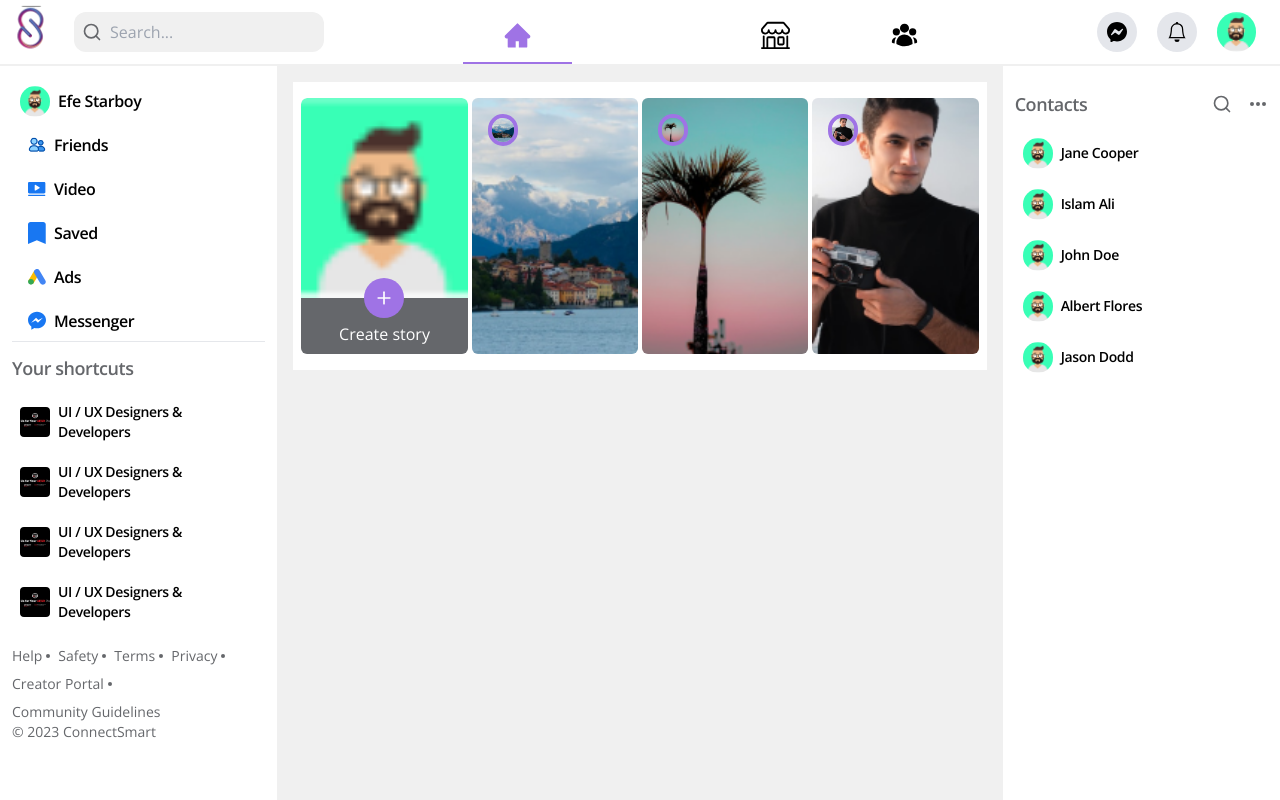
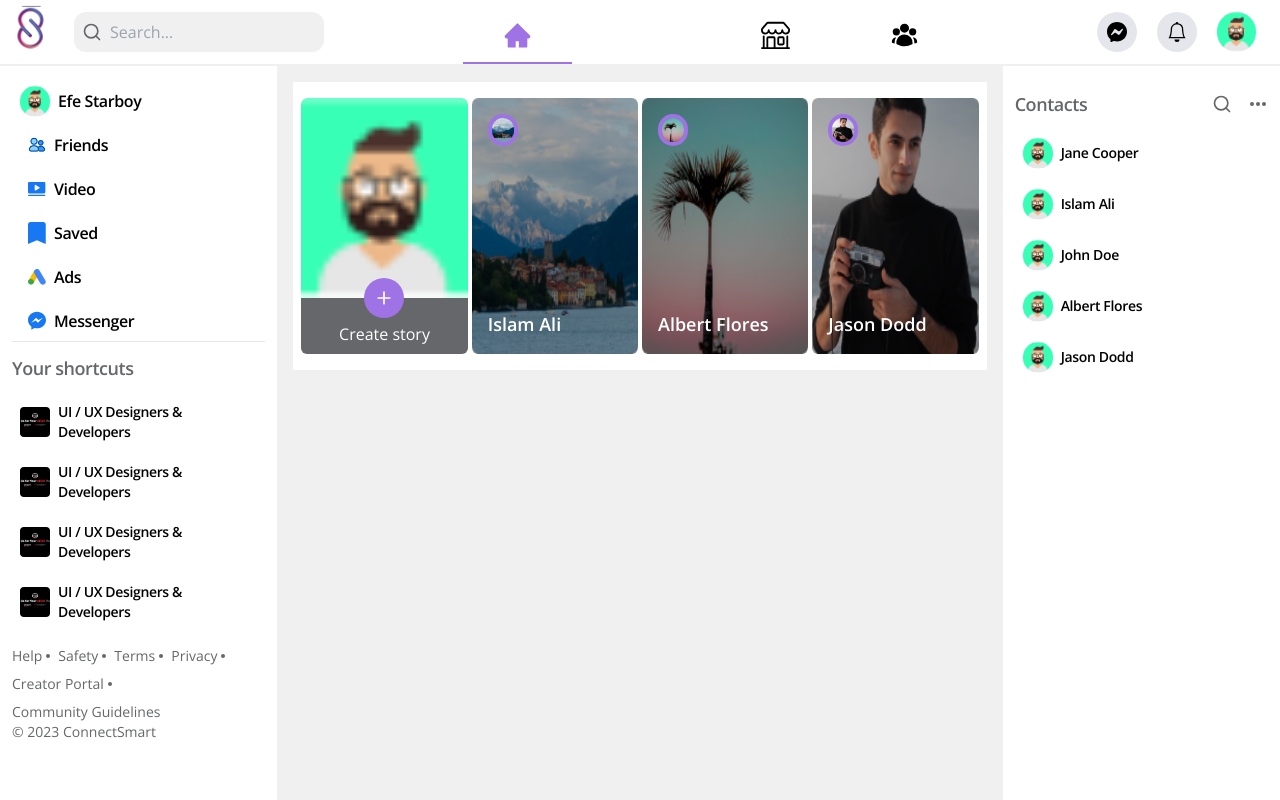
Before and after one commit to asiughuslyvesterobus/social_app, a Next.js app in the folder client/: page / in a window 1280 px wide. Built offline with nearby package versions, Linux system fonts and the light colour scheme; some icons are missing.

Commit message:
working on the main page

```diff
--- a/client/components/StoryCard.tsx
+++ b/client/components/StoryCard.tsx
@@ -9,9 +9,9 @@ const StoryCard = ({ profileImg, profileName, storyImage }: StoryProp) => {
         alt="story"
         width={100}
         height={100}
-        className="w-full h-full object-cover group-hover:scale-[1.08] transition-all"
+        className="w-full h-full group-hover:scale-[1.08] transition-all"
       />
-      <div className="absolute w-full h-full group-hover:bg-black/40 transition-all inset-0 flex items-start justify-between p-4">
+      <div className="absolute w-full h-full bg-black/30 transition-all inset-0 flex items-start justify-between p-4 flex-col">
         <Image
           src={profileImg}
           alt="user_profile"
@@ -19,6 +19,7 @@ const StoryCard = ({ profileImg, profileName, storyImage }: StoryProp) => {
           height={30}
           className="rounded-full border-[4px] border-primary"
         />
+        <span className="text-lg text-white font-semibold">{profileName}</span>
       </div>
     </div>
   );
```
